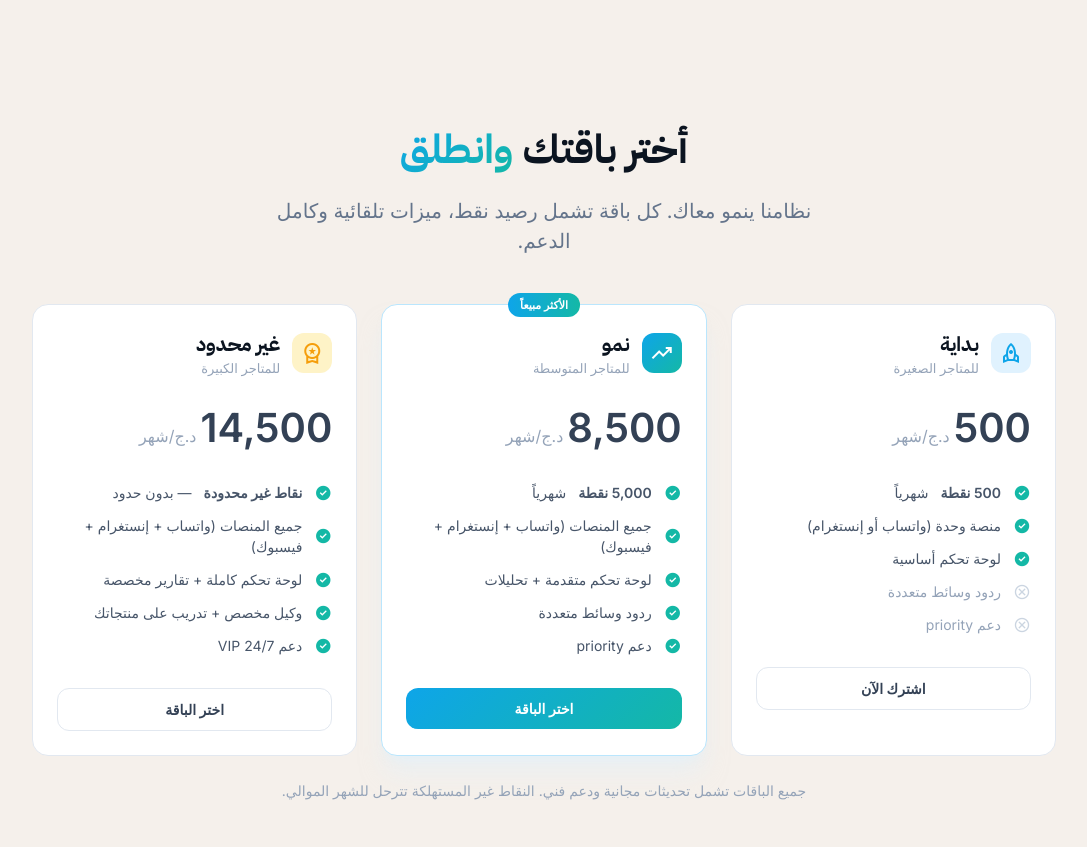
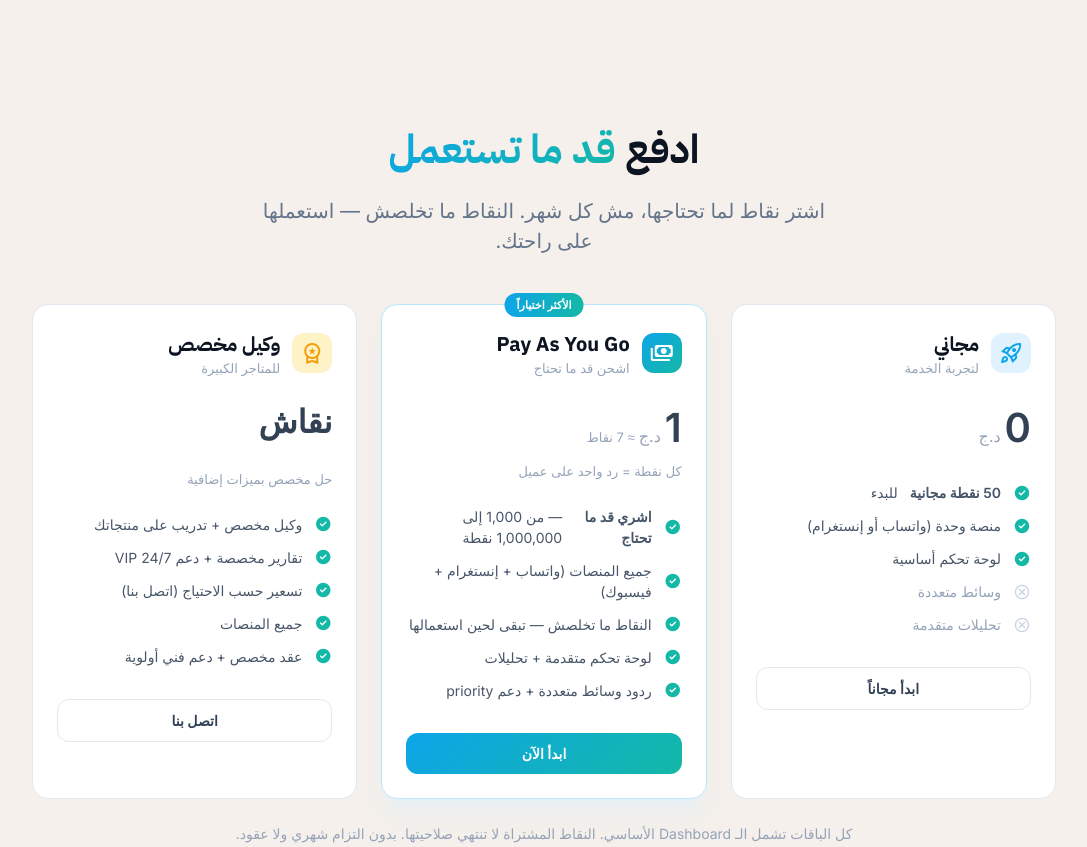
Before and after one commit to zinounadji2005-hash/rahsahl, a website: page public/index.html in a window 1280 px wide. Shown: the part 2260-3107 px from the top of the page, without its empty margins (96-1183 px from the left). Drawn offline with nearby package versions, Linux system fonts and the light colour scheme.

Commit message:
feat(pricing): change to Pay As You Go / coin-based model

```diff
--- a/public/index.html
+++ b/public/index.html
@@ -194,48 +194,50 @@ html.dark .hero-blob{opacity:0.12!important}
 <section id="pricing" class="py-24 md:py-32 px-4">
   <div class="max-w-6xl mx-auto">
     <div class="text-center mb-12 aos">
-      <h2 class="font-ar text-[36px] md:text-[40px] font-bold text-navy mb-4">أختر باقتك <span class="gradient-text">وانطلق</span></h2>
-      <p class="text-[18px] md:text-[20px] text-muted max-w-xl mx-auto">نظامنا ينمو معاك. كل باقة تشمل رصيد نقط، ميزات تلقائية وكامل الدعم.</p>
+      <h2 class="font-ar text-[36px] md:text-[40px] font-bold text-navy mb-4">ادفع <span class="gradient-text">قد ما تستعمل</span></h2>
+      <p class="text-[18px] md:text-[20px] text-muted max-w-xl mx-auto">اشتر نقاط لما تحتاجها، مش كل شهر. النقاط ما تخلصش — استعملها على راحتك.</p>
     </div>
     <div class="grid grid-cols-1 md:grid-cols-3 gap-6 max-w-5xl mx-auto">
       <div class="card p-6 aos aos-delay-1 bg-white">
-        <div class="flex items-center gap-3 mb-5"><div class="w-10 h-10 rounded-xl bg-sky-100 flex items-center justify-center"><span class="material-symbols-outlined text-sky-500">rocket</span></div><div><h3 class="font-ar text-[20px] font-bold text-navy">بداية</h3><p class="text-[13px] text-slate-400">للمتاجر الصغيرة</p></div></div>
-        <div class="mb-6"><span class="font-ar text-[40px] font-bold text-navy">500</span><span class="text-[16px] text-slate-400 mr-1">د.ج/شهر</span></div>
+        <div class="flex items-center gap-3 mb-5"><div class="w-10 h-10 rounded-xl bg-sky-100 flex items-center justify-center"><span class="material-symbols-outlined text-sky-500">rocket_launch</span></div><div><h3 class="font-ar text-[20px] font-bold text-navy">مجاني</h3><p class="text-[13px] text-slate-400">لتجربة الخدمة</p></div></div>
+        <div class="mb-6"><span class="font-ar text-[40px] font-bold text-navy">0</span><span class="text-[16px] text-slate-400 mr-1">د.ج</span></div>
         <ul class="space-y-3 mb-8">
-          <li class="flex items-center gap-3 text-[14px] text-slate-600"><span class="material-symbols-outlined text-teal-500 text-[18px]" style="font-variation-settings:'FILL'1">check_circle</span><strong>500 نقطة</strong> شهرياً</li>
+          <li class="flex items-center gap-3 text-[14px] text-slate-600"><span class="material-symbols-outlined text-teal-500 text-[18px]" style="font-variation-settings:'FILL'1">check_circle</span><strong>50 نقطة مجانية</strong> للبدء</li>
           <li class="flex items-center gap-3 text-[14px] text-slate-600"><span class="material-symbols-outlined text-teal-500 text-[18px]" style="font-variation-settings:'FILL'1">check_circle</span>منصة وحدة (واتساب أو إنستغرام)</li>
           <li class="flex items-center gap-3 text-[14px] text-slate-600"><span class="material-symbols-outlined text-teal-500 text-[18px]" style="font-variation-settings:'FILL'1">check_circle</span>لوحة تحكم أساسية</li>
-          <li class="flex items-center gap-3 text-[14px] text-slate-400"><span class="material-symbols-outlined text-slate-300 text-[18px]">cancel</span>ردود وسائط متعددة</li>
-          <li class="flex items-center gap-3 text-[14px] text-slate-400"><span class="material-symbols-outlined text-slate-300 text-[18px]">cancel</span>دعم priority</li>
+          <li class="flex items-center gap-3 text-[14px] text-slate-400"><span class="material-symbols-outlined text-slate-300 text-[18px]">cancel</span>وسائط متعددة</li>
+          <li class="flex items-center gap-3 text-[14px] text-slate-400"><span class="material-symbols-outlined text-slate-300 text-[18px]">cancel</span>تحليلات متقدمة</li>
         </ul>
-        <a class="block w-full btn-outline text-[14px] font-semibold py-2.5 rounded-xl text-center" href="signup.html">اشترك الآن</a>
+        <a class="block w-full btn-outline text-[14px] font-semibold py-2.5 rounded-xl text-center" href="signup.html">ابدأ مجاناً</a>
       </div>
-      <div class="card p-6 aos aos-delay-2 relative border-sky-200 shadow-xl shadow-sky-100/50 bg-white scale-105"><div class="absolute -top-3 left-1/2 -translate-x-1/2 bg-gradient-to-r from-sky-500 to-teal-500 text-white text-[11px] px-3 py-1 rounded-full font-bold">الأكثر مبيعاً</div>
-        <div class="flex items-center gap-3 mb-5"><div class="w-10 h-10 rounded-xl bg-gradient-to-br from-sky-500 to-teal-500 flex items-center justify-center"><span class="material-symbols-outlined text-white">trending_up</span></div><div><h3 class="font-ar text-[20px] font-bold text-navy">نمو</h3><p class="text-[13px] text-slate-400">للمتاجر المتوسطة</p></div></div>
-        <div class="mb-6"><span class="font-ar text-[40px] font-bold text-navy">8,500</span><span class="text-[16px] text-slate-400 mr-1">د.ج/شهر</span></div>
+      <div class="card p-6 aos aos-delay-2 relative border-sky-200 shadow-xl shadow-sky-100/50 bg-white scale-105"><div class="absolute -top-3 left-1/2 -translate-x-1/2 bg-gradient-to-r from-sky-500 to-teal-500 text-white text-[11px] px-3 py-1 rounded-full font-bold">الأكثر اختياراً</div>
+        <div class="flex items-center gap-3 mb-5"><div class="w-10 h-10 rounded-xl bg-gradient-to-br from-sky-500 to-teal-500 flex items-center justify-center"><span class="material-symbols-outlined text-white">payments</span></div><div><h3 class="font-ar text-[20px] font-bold text-navy">Pay As You Go</h3><p class="text-[13px] text-slate-400">اشحن قد ما تحتاج</p></div></div>
+        <div class="flex items-baseline gap-1 mb-1"><span class="font-ar text-[40px] font-bold text-navy">1</span><span class="text-[16px] text-slate-400">د.ج</span><span class="text-[13px] text-slate-400">≈ 7 نقاط</span></div>
+        <p class="text-[13px] text-slate-400 mb-6">كل نقطة = رد واحد على عميل</p>
         <ul class="space-y-3 mb-8">
-          <li class="flex items-center gap-3 text-[14px] text-slate-600"><span class="material-symbols-outlined text-teal-500 text-[18px]" style="font-variation-settings:'FILL'1">check_circle</span><strong>5,000 نقطة</strong> شهرياً</li>
+          <li class="flex items-center gap-3 text-[14px] text-slate-600"><span class="material-symbols-outlined text-teal-500 text-[18px]" style="font-variation-settings:'FILL'1">check_circle</span><strong>اشري قد ما تحتاج</strong> — من 1,000 إلى 1,000,000 نقطة</li>
           <li class="flex items-center gap-3 text-[14px] text-slate-600"><span class="material-symbols-outlined text-teal-500 text-[18px]" style="font-variation-settings:'FILL'1">check_circle</span>جميع المنصات (واتساب + إنستغرام + فيسبوك)</li>
+          <li class="flex items-center gap-3 text-[14px] text-slate-600"><span class="material-symbols-outlined text-teal-500 text-[18px]" style="font-variation-settings:'FILL'1">check_circle</span>النقاط ما تخلصش — تبقى لحين استعمالها</li>
           <li class="flex items-center gap-3 text-[14px] text-slate-600"><span class="material-symbols-outlined text-teal-500 text-[18px]" style="font-variation-settings:'FILL'1">check_circle</span>لوحة تحكم متقدمة + تحليلات</li>
-          <li class="flex items-center gap-3 text-[14px] text-slate-600"><span class="material-symbols-outlined text-teal-500 text-[18px]" style="font-variation-settings:'FILL'1">check_circle</span>ردود وسائط متعددة</li>
-          <li class="flex items-center gap-3 text-[14px] text-slate-600"><span class="material-symbols-outlined text-teal-500 text-[18px]" style="font-variation-settings:'FILL'1">check_circle</span>دعم priority</li>
+          <li class="flex items-center gap-3 text-[14px] text-slate-600"><span class="material-symbols-outlined text-teal-500 text-[18px]" style="font-variation-settings:'FILL'1">check_circle</span>ردود وسائط متعددة + دعم priority</li>
         </ul>
-        <a class="block w-full btn-primary text-[14px] font-semibold py-2.5 rounded-xl text-center" href="signup.html">اختر الباقة</a>
+        <a class="block w-full btn-primary text-[14px] font-semibold py-2.5 rounded-xl text-center" href="signup.html">ابدأ الآن</a>
       </div>
       <div class="card p-6 aos aos-delay-3 bg-white">
-        <div class="flex items-center gap-3 mb-5"><div class="w-10 h-10 rounded-xl bg-amber-100 flex items-center justify-center"><span class="material-symbols-outlined text-amber-500">workspace_premium</span></div><div><h3 class="font-ar text-[20px] font-bold text-navy">غير محدود</h3><p class="text-[13px] text-slate-400">للمتاجر الكبيرة</p></div></div>
-        <div class="mb-6"><span class="font-ar text-[40px] font-bold text-navy">14,500</span><span class="text-[16px] text-slate-400 mr-1">د.ج/شهر</span></div>
+        <div class="flex items-center gap-3 mb-5"><div class="w-10 h-10 rounded-xl bg-amber-100 flex items-center justify-center"><span class="material-symbols-outlined text-amber-500">workspace_premium</span></div><div><h3 class="font-ar text-[20px] font-bold text-navy">وكيل مخصص</h3><p class="text-[13px] text-slate-400">للمتاجر الكبيرة</p></div></div>
+        <div class="mb-6"><span class="font-ar text-[32px] font-bold text-navy">نقاش</span></div>
+        <p class="text-[13px] text-slate-400 mb-6">حل مخصص بميزات إضافية</p>
         <ul class="space-y-3 mb-8">
-          <li class="flex items-center gap-3 text-[14px] text-slate-600"><span class="material-symbols-outlined text-teal-500 text-[18px]" style="font-variation-settings:'FILL'1">check_circle</span><strong>نقاط غير محدودة</strong> — بدون حدود</li>
-          <li class="flex items-center gap-3 text-[14px] text-slate-600"><span class="material-symbols-outlined text-teal-500 text-[18px]" style="font-variation-settings:'FILL'1">check_circle</span>جميع المنصات (واتساب + إنستغرام + فيسبوك)</li>
-          <li class="flex items-center gap-3 text-[14px] text-slate-600"><span class="material-symbols-outlined text-teal-500 text-[18px]" style="font-variation-settings:'FILL'1">check_circle</span>لوحة تحكم كاملة + تقارير مخصصة</li>
           <li class="flex items-center gap-3 text-[14px] text-slate-600"><span class="material-symbols-outlined text-teal-500 text-[18px]" style="font-variation-settings:'FILL'1">check_circle</span>وكيل مخصص + تدريب على منتجاتك</li>
-          <li class="flex items-center gap-3 text-[14px] text-slate-600"><span class="material-symbols-outlined text-teal-500 text-[18px]" style="font-variation-settings:'FILL'1">check_circle</span>دعم VIP 24/7</li>
+          <li class="flex items-center gap-3 text-[14px] text-slate-600"><span class="material-symbols-outlined text-teal-500 text-[18px]" style="font-variation-settings:'FILL'1">check_circle</span>تقارير مخصصة + دعم VIP 24/7</li>
+          <li class="flex items-center gap-3 text-[14px] text-slate-600"><span class="material-symbols-outlined text-teal-500 text-[18px]" style="font-variation-settings:'FILL'1">check_circle</span>تسعير حسب الاحتياج (اتصل بنا)</li>
+          <li class="flex items-center gap-3 text-[14px] text-slate-600"><span class="material-symbols-outlined text-teal-500 text-[18px]" style="font-variation-settings:'FILL'1">check_circle</span>جميع المنصات</li>
+          <li class="flex items-center gap-3 text-[14px] text-slate-600"><span class="material-symbols-outlined text-teal-500 text-[18px]" style="font-variation-settings:'FILL'1">check_circle</span>عقد مخصص + دعم فني أولوية</li>
         </ul>
-        <a class="block w-full btn-outline text-[14px] font-semibold py-2.5 rounded-xl text-center" href="signup.html">اختر الباقة</a>
+        <a class="block w-full btn-outline text-[14px] font-semibold py-2.5 rounded-xl text-center" href="contact.html">اتصل بنا</a>
       </div>
     </div>
-    <div class="text-center mt-6"><p class="text-[14px] text-slate-400">جميع الباقات تشمل تحديثات مجانية ودعم فني. النقاط غير المستهلكة تترحل للشهر الموالي.</p></div>
+    <div class="text-center mt-6"><p class="text-[14px] text-slate-400">كل الباقات تشمل الـ Dashboard الأساسي. النقاط المشتراة لا تنتهي صلاحيتها. بدون التزام شهري ولا عقود.</p></div>
   </div>
 </section>
 
```
